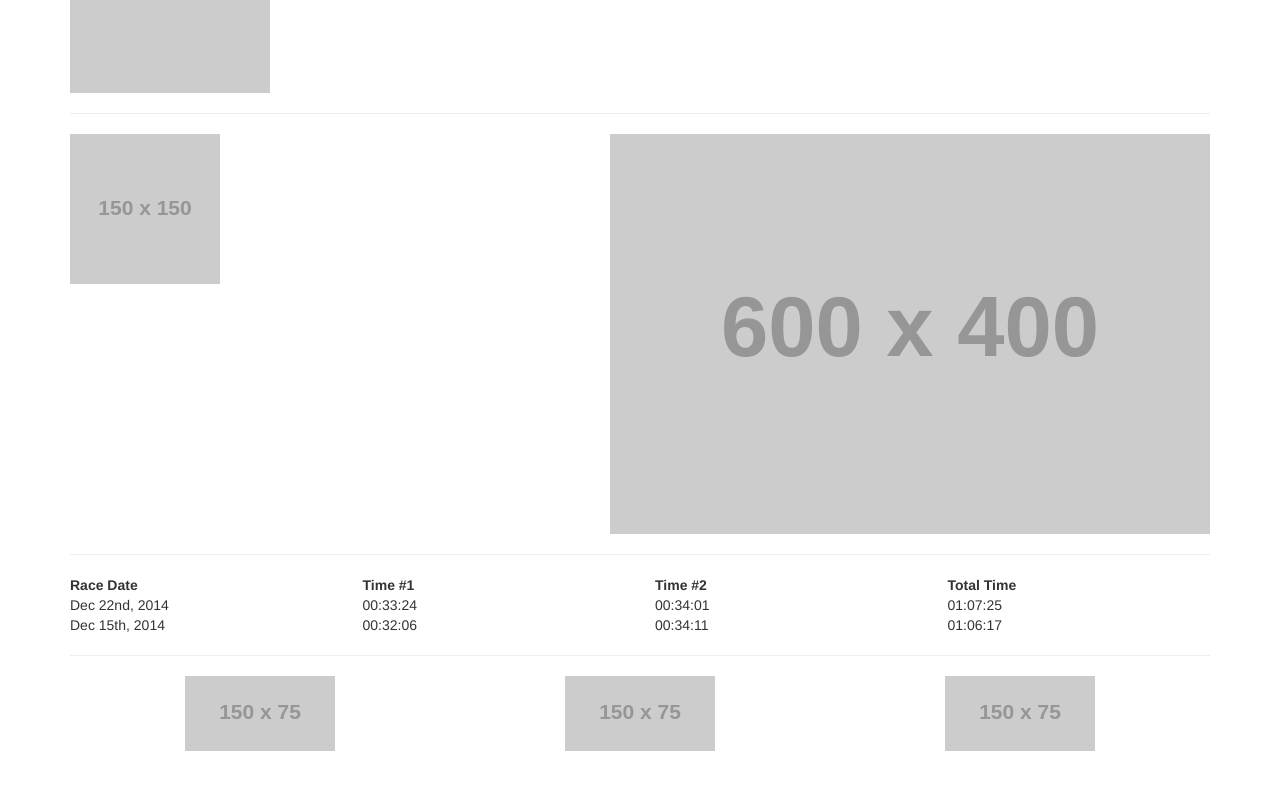
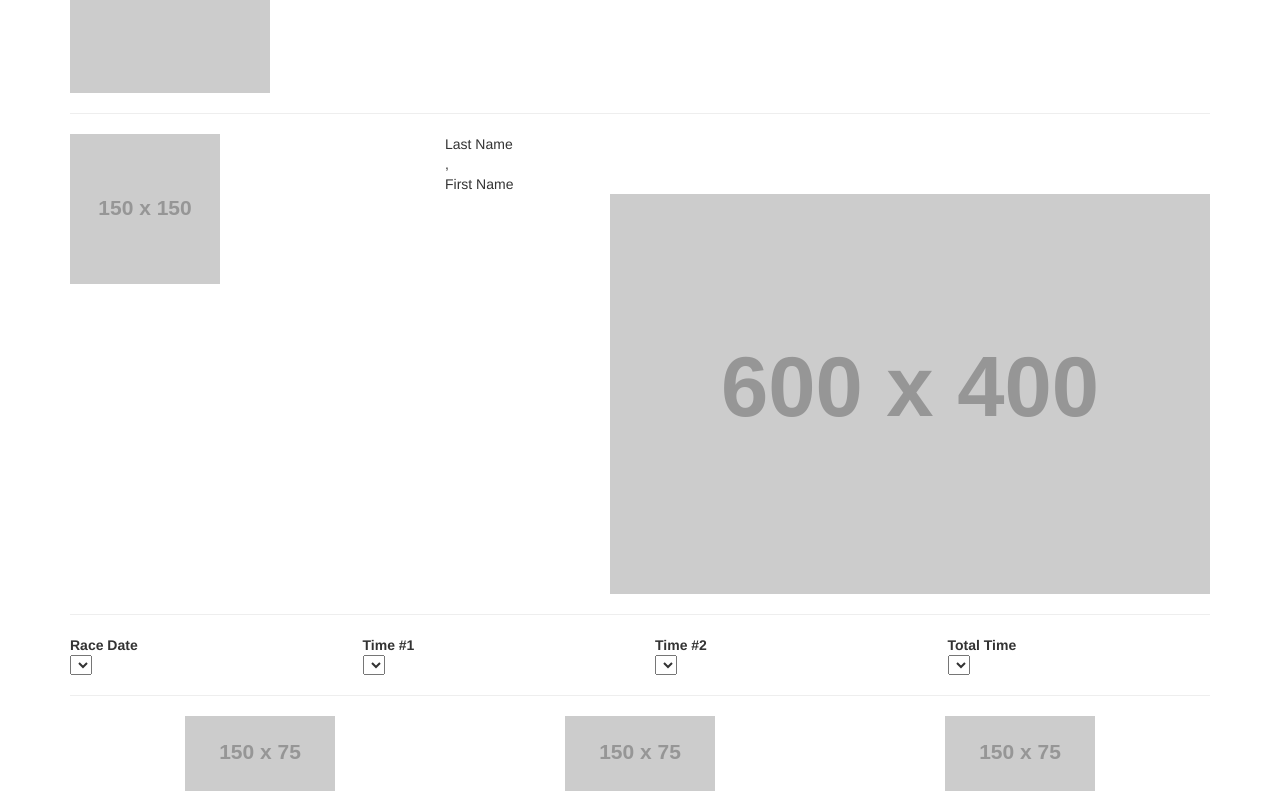
Before and after one commit to ddarrenmacdonald/MNR, a plain HTML site: page index.html in a window 1280 px wide. Shown: the part 107-898 px from the top of the page. Before the commit the page ends 858 px from the top, so only its background shows below. Drawn offline with nearby package versions, Linux system fonts and the light colour scheme; placeholder pictures from the web are drawn by us.

Commit message:
Changing the sample code to integrate with the postgres database

```diff
--- a/index.html
+++ b/index.html
@@ -37,7 +37,8 @@
 
     <!-- Profile Area -->
     <div class="profile-area row">
-      <div class="profile-pic col-md-4"><img src="http://placehold.it/150x150"></div>
+        <div class="profile-pic col-md-4"><img src="http://placehold.it/150x150"></div>
+        <div class="last-name">Last Name</div>, <div class="first-name">First Name</div>
       <div class="profile-bio col-md-8 " align="right"><img src="http://placehold.it/600x400"></div>
     </div>
 
@@ -59,17 +60,12 @@
         </thead>
         <tbody>
             <tr>
-                <td class="col-md-3">Dec 22nd, 2014</td>
-                <td class="col-md-3">00:33:24</td>
-                <td class="col-md-3">00:34:01</td>
-                <td class="col-md-3">01:07:25</td>
+                <td class="col-md-3"><select name="date"></td>
+                <td class="col-md-3"><select name="Time1"></td>
+                <td class="col-md-3"><select name="Time2"></td>
+                <td class="col-md-3"><select name="TotalTime"></td>
             </tr>
-            <tr>
-                <td class="col-md-3">Dec 15th, 2014</td>
-                <td class="col-md-3">00:32:06</td>
-                <td class="col-md-3">00:34:11</td>
-                <td class="col-md-3">01:06:17</td>
-            </tr>
+
         </tbody>
       </table>
     </div>
--- a/js/app.js
+++ b/js/app.js
@@ -23,14 +23,10 @@ var server = http.createServer(function(req, res) {
       return true;
     };
 
-    // record the visit
-    client.query('INSERT INTO visit (date) VALUES ($1)', [new Date()], function(err, result) {
 
-      // handle an error from the query
-      if(handleError(err)) return;
 
-      // get the total number of visits today (including the current visit)
-      client.query('SELECT COUNT(date) AS count FROM visit', function(err, result) {
+      // get the race results for user
+      client.query('SELECT (raceID) AS FROM results', function(err, result) {
 
         // handle an error from the query
         if(handleError(err)) return;
```
